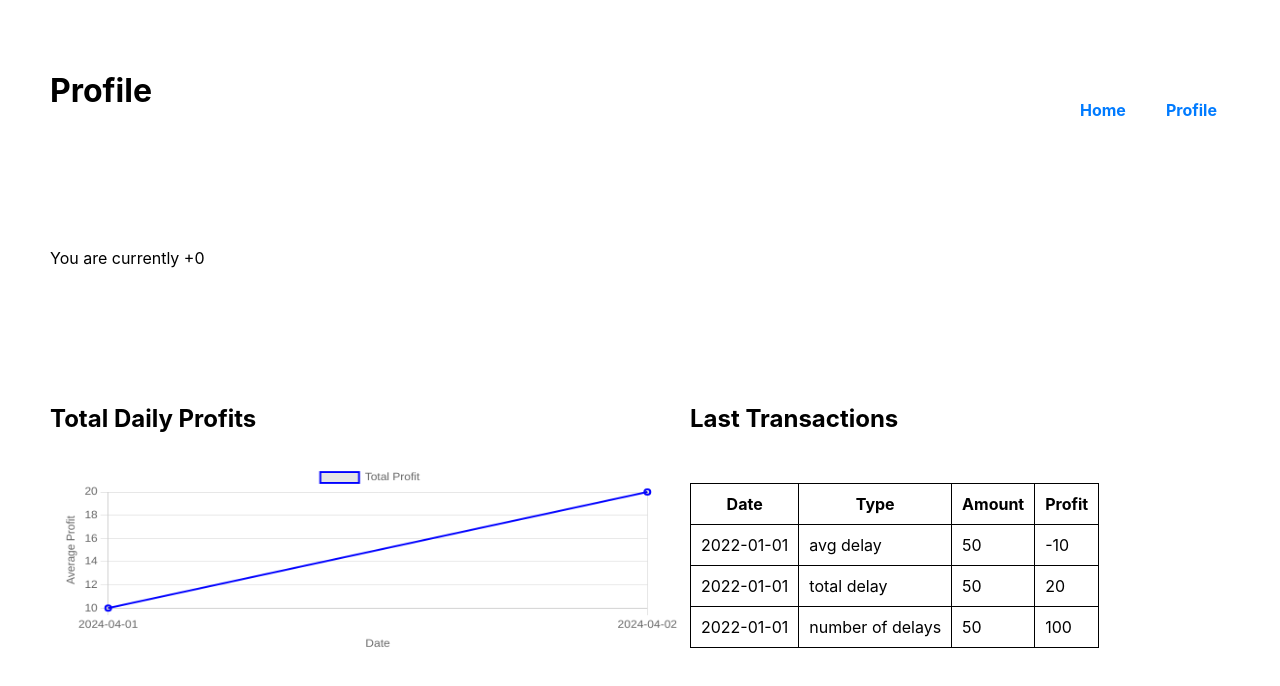
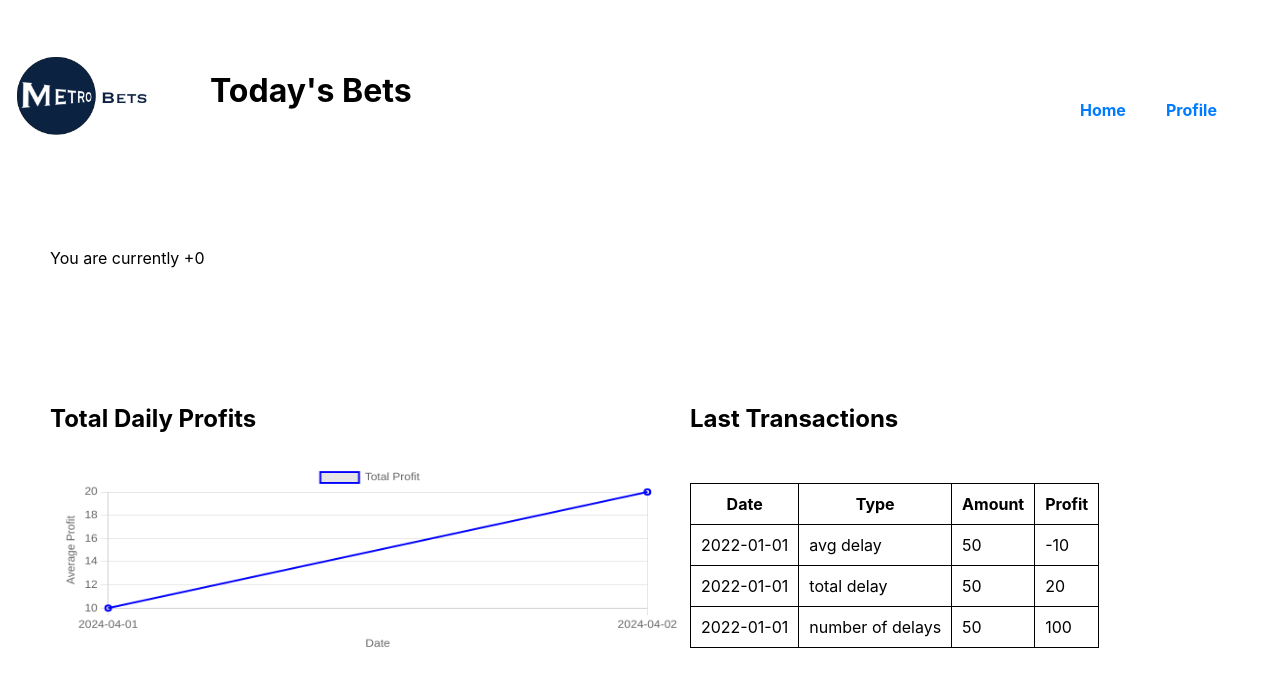
Before and after one commit to 0austinli4/Cubist_Hackathon, a React (Create React App) app in the folder betting-app/: page /profile in a window 1280 px wide. Shown: the top 686 px of the page. Built offline with nearby package versions, Linux system fonts and the light colour scheme.

Commit message:
change logo position

```diff
--- a/betting-app/src/Home.js
+++ b/betting-app/src/Home.js
@@ -357,10 +357,13 @@ function Home(){
   return (
     <div>
     <div style={{ display: 'flex', flexDirection: 'column', width: '100%', height: '90vh' }}>
+      <div style={{display: 'flex', flexDirection:'row'}}>
+      <img src="logo.png" alt="Logo" style={{ width: '160px', height: '160px', marginBottom: '-35px', marginTop: '20px' }} />
       <PageHeader> Today's Bets </PageHeader>
+      </div>
       <div style={{ display: 'flex', width: '100%', height: '90vh'}}>
       <div style={{ display: 'flex', flexDirection: 'column', margin: '10px'}}>
-        <img src="logo.png" alt="Logo" style={{ width: '160px', height: '160px', marginBottom: '-35px', marginTop: '-30px' }} />
+
         <button style={{ margin: '5px', width: '150px', height: '50px', border: 'none', backgroundColor: 'teal', color: 'white', fontSize: '20px' }} onClick={() => setGraphType('standard')}>Standard</button>
         <button style={{ margin: '5px', width: '150px', height: '50px', border: 'none', backgroundColor: 'teal', color: 'white', fontSize: '20px' }} onClick={() => setGraphType('volatile')}>Volatile</button>
         <button style={{ margin: '5px', width: '150px', height: '50px', border: 'none', backgroundColor: 'teal', color: 'white', fontSize: '20px' }} onClick={() => setGraphType('biased_positive')}>Biased Pos</button>
--- a/betting-app/src/Profile.js
+++ b/betting-app/src/Profile.js
@@ -94,7 +94,10 @@ function Profile() {
 
   return (
  <div style={{ display: 'flex', flexDirection: 'column'}}>
-   <PageHeader>Profile</PageHeader>
+      <div style={{display: 'flex', flexDirection:'row'}}>
+         <img src="logo.png" alt="Logo" style={{ width: '160px', height: '160px', marginBottom: '-35px', marginTop: '20px' }} />
+         <PageHeader> Today's Bets </PageHeader>
+         </div>
    <div style={{ display: 'flex', flexDirection: 'column', justifyContent: 'center'}}>
         <div style= {{margin: '50px'}}>
         <p style={{ textAlign: 'left' }}>You are currently {profit}</p>
```
